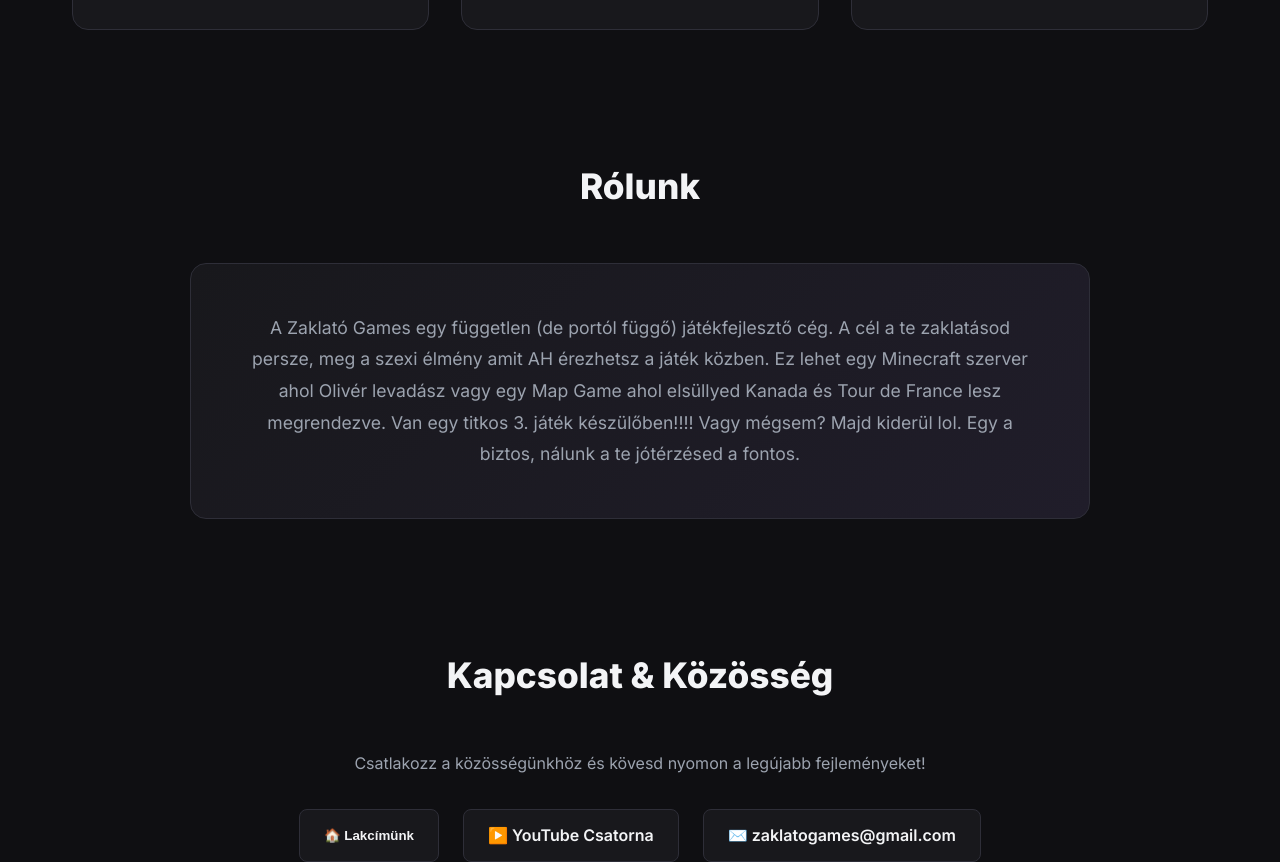
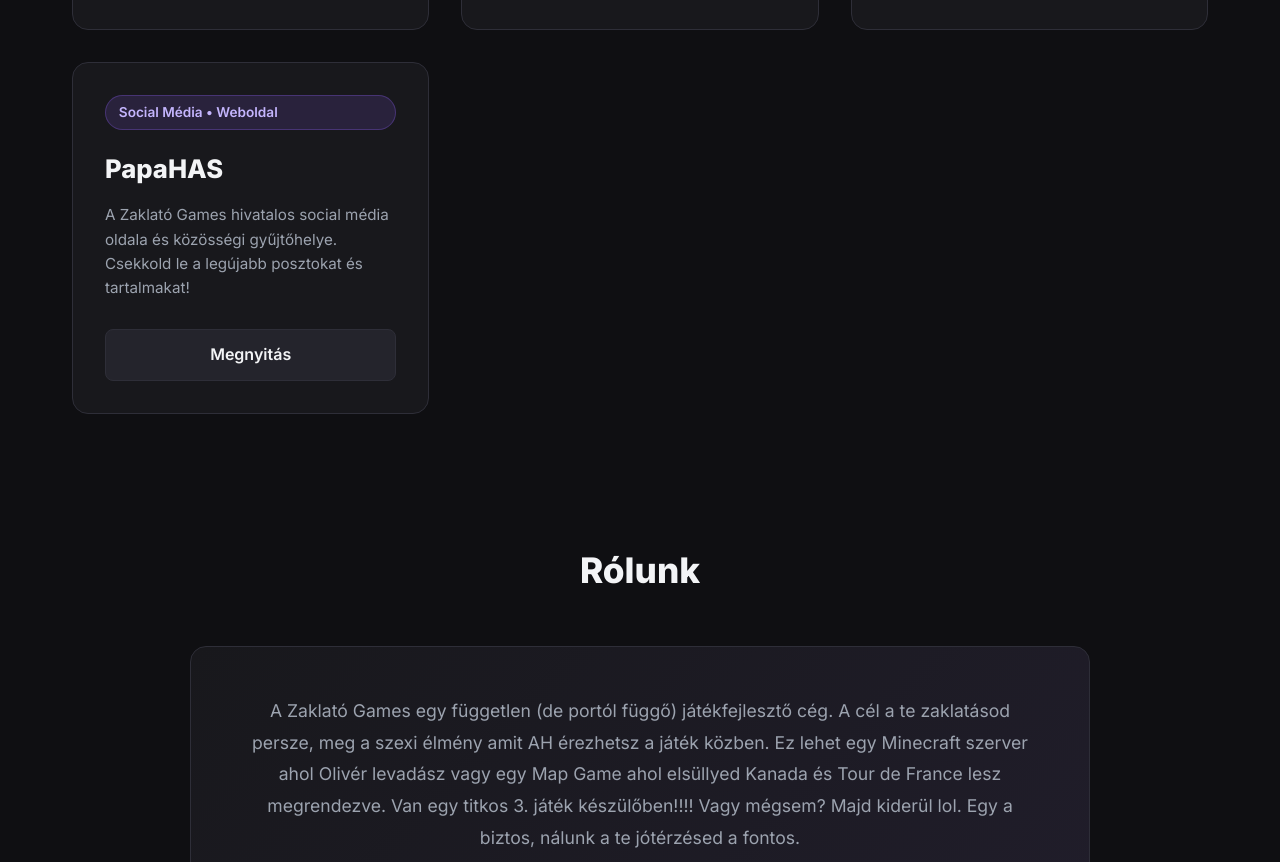
Before and after one commit to zaklatogames/home, a plain HTML site: page index.html in a window 1280 px wide. Shown: the part 1087-1949 px from the top of the page. Drawn offline with Linux system fonts and the light colour scheme.

Commit message:
Add files via upload

```diff
--- a/index.html
+++ b/index.html
@@ -357,6 +357,16 @@
                 <button onclick="alert('Titok...')" class="card-btn" style="width: 100%;">Demó Információk</button>
             </div>
 
+            <!-- PapaHAS -->
+            <div class="game-card">
+                <div>
+                    <div class="game-badge">Social Média • Weboldal</div>
+                    <h3 class="game-title">PapaHAS</h3>
+                    <p class="game-desc">A Zaklató Games hivatalos social média oldala és közösségi gyűjtőhelye. Csekkold le a legújabb posztokat és tartalmakat!</p>
+                </div>
+                <a href="https://pythomm.github.io/papahas" target="_blank" class="card-btn">Megnyitás</a>
+            </div>
+
         </div>
     </section>
 
```
